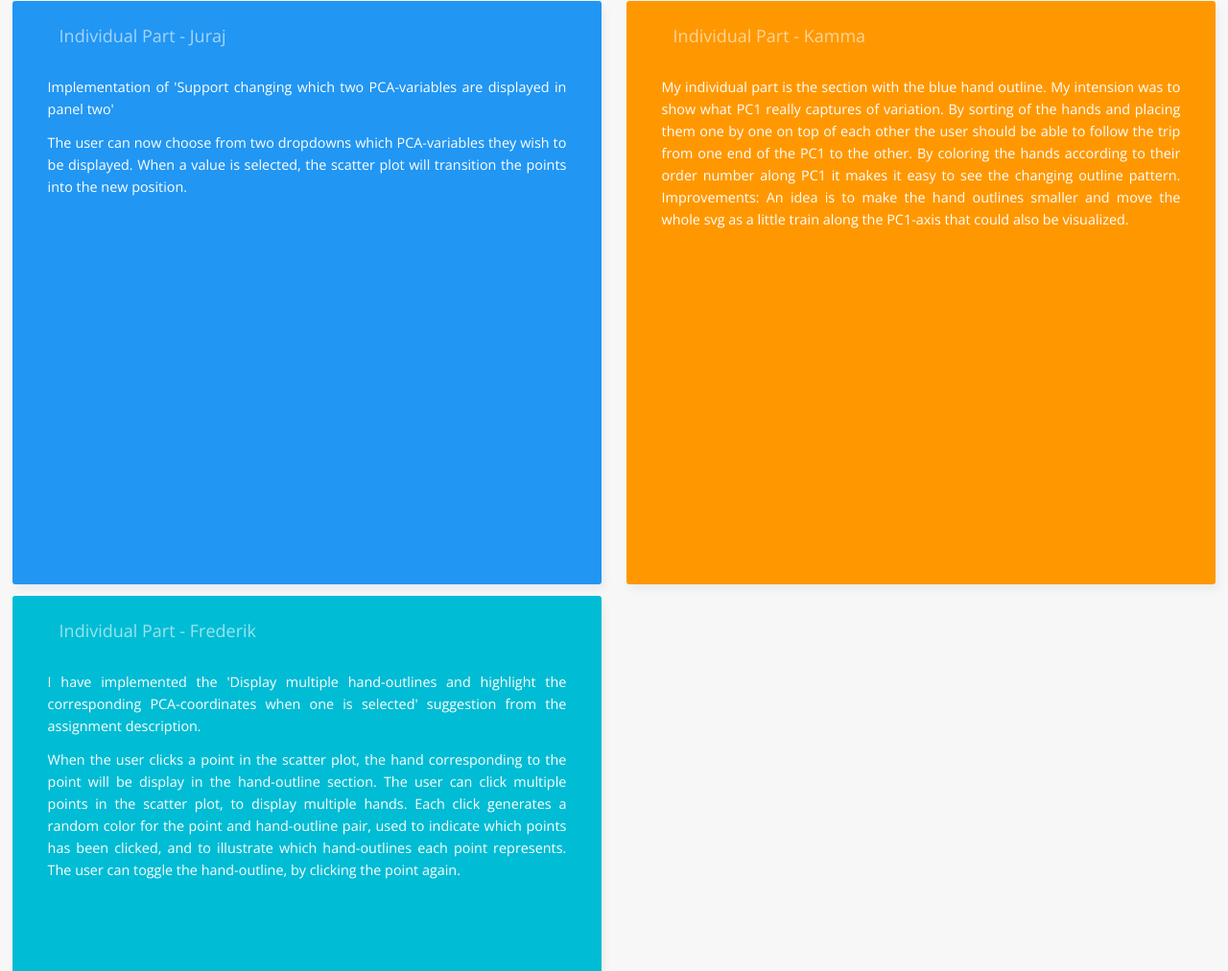
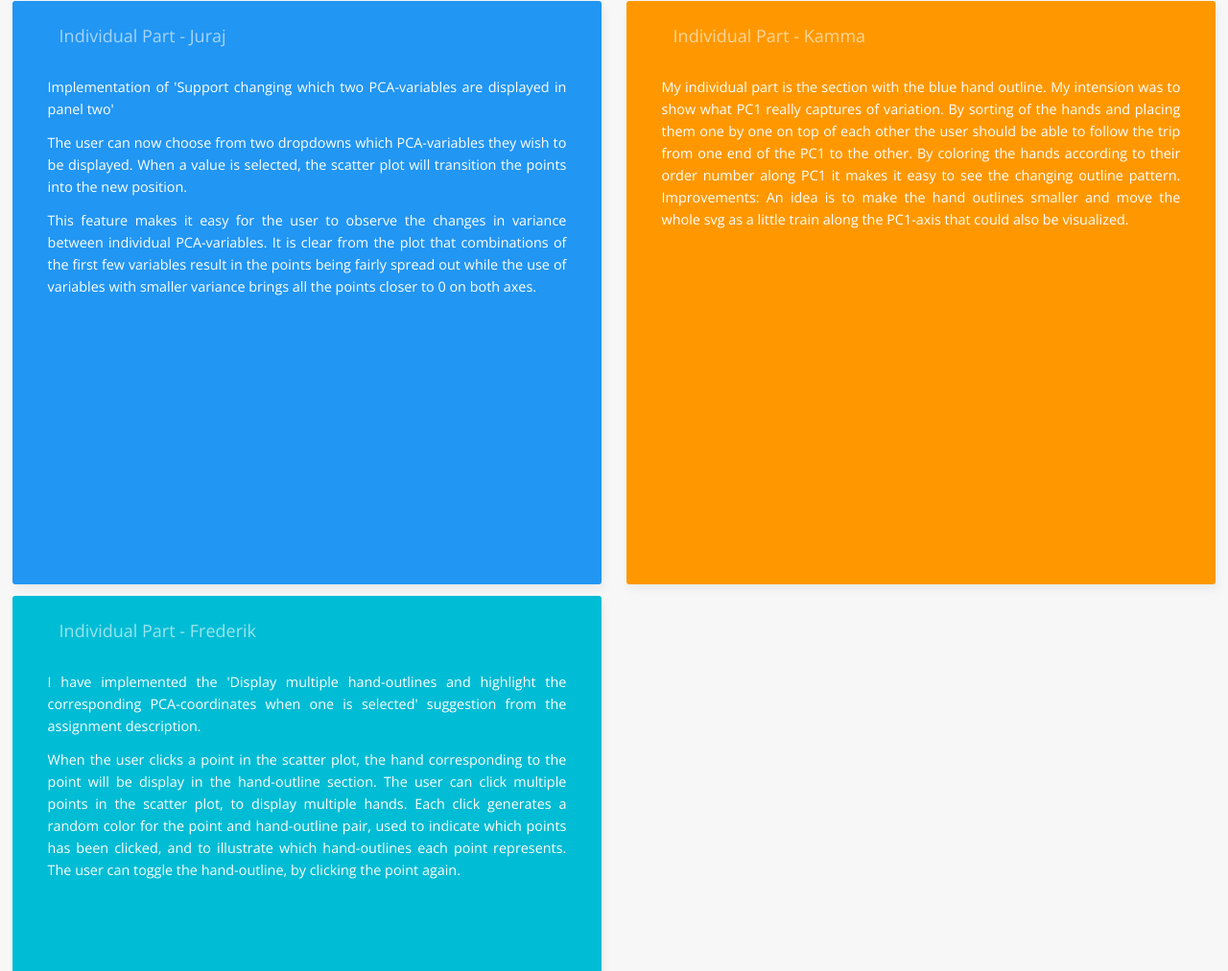
Before and after one commit to duryno/duryno.github.io, a plain HTML site: page project4/index.html in a window 1280 px wide. Shown: the part 1949-2961 px from the top of the page at 96% size. Drawn offline with nearby package versions, Linux system fonts and the light colour scheme.

Commit message:
Project 4 - Extended description of the individual part

```diff
--- a/project4/index.html
+++ b/project4/index.html
@@ -104,6 +104,11 @@
             The user can now choose from two dropdowns which PCA-variables they wish to be displayed. When a value is selected, the scatter
             plot will transition the points into the new position.
         </p>
+        <p>
+            This feature makes it easy for the user to observe the changes in variance between individual PCA-variables. It is clear from the plot
+            that combinations of the first few variables result in the points being fairly spread out while the use of variables with smaller variance
+            brings all the points closer to 0 on both axes.
+        </p>
     </section>
 
     <section class="description lime">
```
